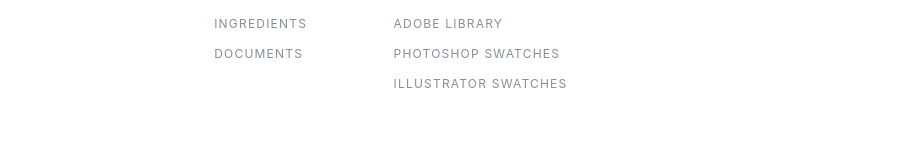
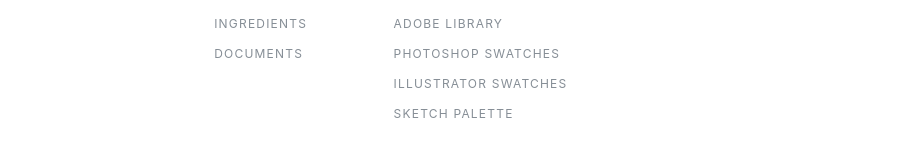
Before and after one commit to yeun/open-color, a Jekyll site: the page built from docs/index.html, in a window 1280 px wide. Shown: the part 608-765 px from the top of the page, without its empty margins (159-1080 px from the left). Built offline with Jekyll 4.4.1, drawn with Linux system fonts in a browser that asks for light colours; nearby versions of some CDN libraries; library files that are not in the unit come from our copies.

Commit message:
Download link added

```diff
--- a/docs/_layouts/default.html
+++ b/docs/_layouts/default.html
@@ -75,6 +75,7 @@
             <li><a class="nav-menu" href="http://adobe.ly/2cYxrjk" target="blank">Adobe library</a></li>
             <li><a class="nav-menu" href="{{ site.baseurl }}/asset/download/open-color_1.1.0.aco" download>Photoshop swatches</a></li>
             <li><a class="nav-menu" href="{{ site.baseurl }}/asset/download/open-color_1.1.0.ase" download>Illustrator swatches</a></li>
+            <li><a class="nav-menu" href="{{ site.baseurl }}/asset/download/open-color_1.1.0.sketchpalette" download>Sketch palette</a></li>
           </ul>
           <ul class="nav-menus menus-github">
             <li>
```
